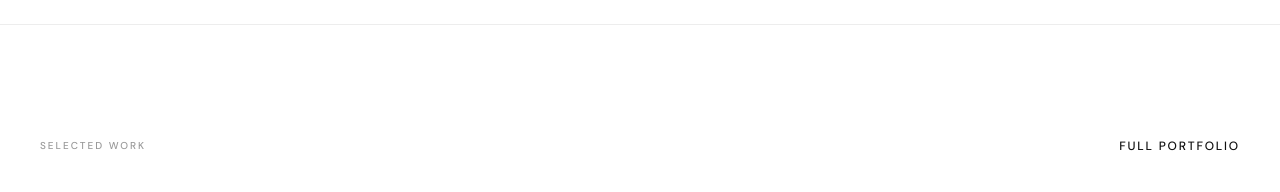
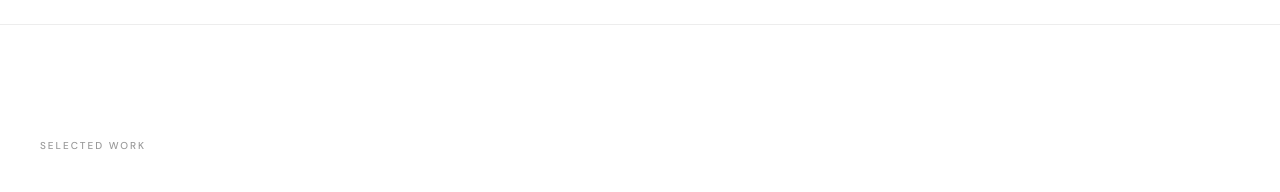
Before and after one commit to ArtFlaneur/evagorobets.com, a Next.js app: page /en in a window 1280 px wide. Shown: the part 1440-1632 px from the top of the page. Built offline with nearby package versions, Linux system fonts and the light colour scheme; grey boxes are pictures that could not be loaded.

Commit message:
home: remove Full portfolio button from selected work

```diff
--- a/src/app/[locale]/clients/page.tsx
+++ b/src/app/[locale]/clients/page.tsx
@@ -13,9 +13,9 @@ const clientSectors = {
         "McKinsey & Company",
         "SAP",
         "General Electric",
+        "WISE Employment",
         "International management consulting firms, Tokyo",
         "Private equity and legal services groups",
-        "WISE Employment",
       ],
     },
     {
@@ -34,10 +34,10 @@ const clientSectors = {
       clients: [
         "State Library Victoria",
         "Contemporary art galleries, Tokyo",
+        "Cirque du Soleil",
         "International gallery groups, vernissages",
         "Art Flaneur (co-founded)",
         "Independent exhibition spaces, Melbourne",
-        "Cirque du Soleil",
       ],
     },
   ],
--- a/src/app/[locale]/page.tsx
+++ b/src/app/[locale]/page.tsx
@@ -188,9 +188,8 @@ export default async function LocaleHome({ params }: PageProps) {
 
       {/* Selected work */}
       <section className="section border-t border-black/[0.07]">
-        <div className="mb-10 flex items-end justify-between">
+        <div className="mb-10">
           <p className="label">{t.selectedWork}</p>
-          <Link href={`/${locale}/portfolio`} className="btn-ghost">{t.fullPortfolio}</Link>
         </div>
         <EditorialGallery items={featuredGallery} />
       </section>
```
